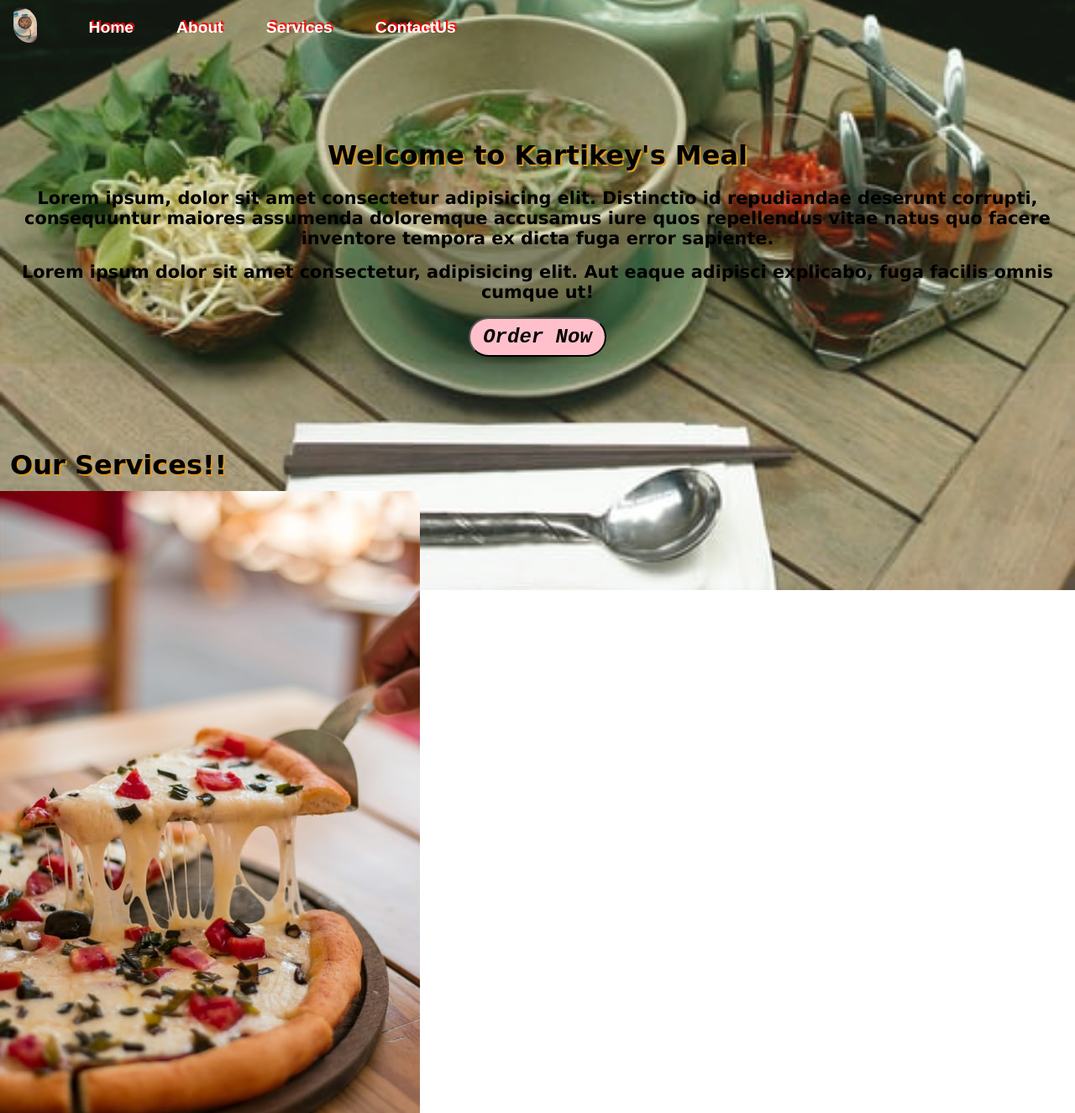
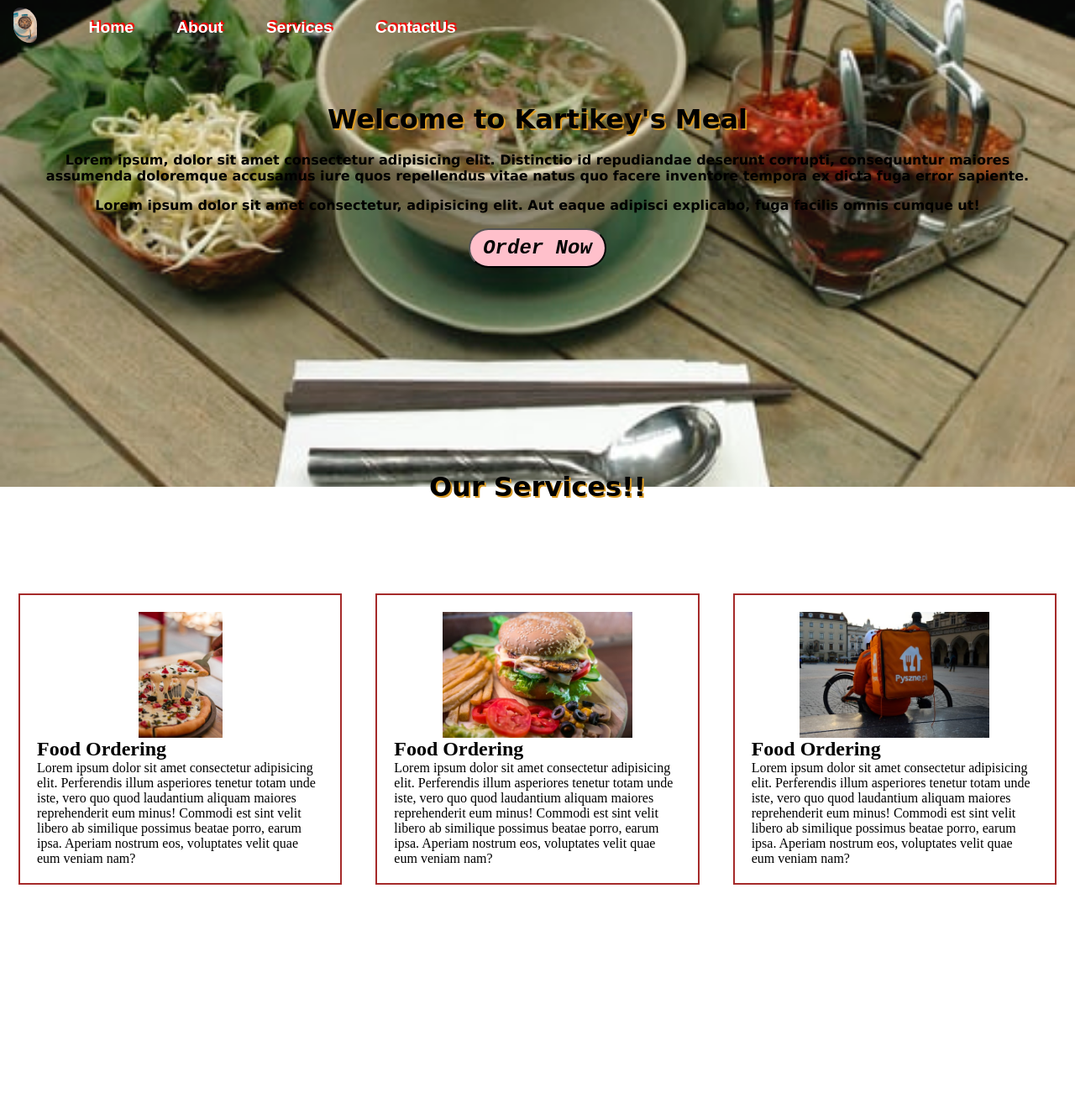
Before and after one commit to Kartikey0205/Online_Food_Ordering_Site, a plain HTML site: page index.html in a window 1280 px wide. Shown: the top 1326 px of the page at 84% size. After the commit the page ends 1056 px from the top, so only its background shows below. Drawn offline with Linux system fonts and the light colour scheme.

Commit message:
Added services section of our food ordering site!!

```diff
--- a/index.html
+++ b/index.html
@@ -39,8 +39,18 @@
 <section class="Services">
     <h1 class="heading">Our Services!!</h1>
     <div id="service_provide">
-        <div class="box">
+        <div class="box"><!--isko flex bnnna pdega-->
             <img src="img\card\pizza.jpg" alt="Pizza">
+            <h2 class="heading_inside">Food Ordering</h2>
+            <p>Lorem ipsum dolor sit amet consectetur adipisicing elit. Perferendis illum asperiores tenetur totam unde iste, vero quo quod laudantium aliquam maiores reprehenderit eum minus! Commodi est sint velit libero ab similique possimus beatae porro, earum ipsa. Aperiam nostrum eos, voluptates velit quae eum veniam nam?</p>
+        </div>
+        <div class="box"><!--isko flex bnnna pdega-->
+            <img src="img\card\fast food.jpg" alt="Burger">
+            <h2 class="heading_inside">Food Ordering</h2>
+            <p>Lorem ipsum dolor sit amet consectetur adipisicing elit. Perferendis illum asperiores tenetur totam unde iste, vero quo quod laudantium aliquam maiores reprehenderit eum minus! Commodi est sint velit libero ab similique possimus beatae porro, earum ipsa. Aperiam nostrum eos, voluptates velit quae eum veniam nam?</p>
+        </div>
+        <div class="box"><!--isko flex bnnna pdega-->
+            <img src="img\card\dilivery.jpg" alt="Delivery_boy">
             <h2 class="heading_inside">Food Ordering</h2>
             <p>Lorem ipsum dolor sit amet consectetur adipisicing elit. Perferendis illum asperiores tenetur totam unde iste, vero quo quod laudantium aliquam maiores reprehenderit eum minus! Commodi est sint velit libero ab similique possimus beatae porro, earum ipsa. Aperiam nostrum eos, voluptates velit quae eum veniam nam?</p>
         </div>
--- a/style.css
+++ b/style.css
@@ -14,13 +14,14 @@
 }
 #navbar::before{
     content: "";;
-    background-color: rgb(44 193 22 / 90%);
+    /* background-color: rgb(44 193 22 / 90%); */
+background-color: rgb(0, 0, 0);
     position: absolute;
     /* background: url("img/bg.jpg") no-repeat center center/cover; */
-    height: 100vh;
+    height: 30vh;
     width: 100vw;
     z-index: -1;
-    opacity: 0.4;
+    opacity: 0.424;
 }
 
 /* LOGO OF NAVIGATION  */
@@ -75,7 +76,7 @@ display: block;
 
 #home{
     margin: 0rem auto;
-    height: 425px;
+    height: 275px;
     padding: 1rem 1rem;
     /* border: 2px solid red; */
     display: flex;
@@ -91,10 +92,10 @@ display: block;
     content: "";;
     background: url("img/background/bg.jpg") no-repeat center center/cover;
     position: absolute;
-    height: 100vh;
+    height: 88vh;
     width: 100vw;
     z-index: -1;
-    opacity: 0.9;
+    opacity: 0.957619;
 
     padding: 0rem 0px 1rem 0px;
 }
@@ -110,7 +111,7 @@ display: block;
     padding: 6x;
     font-family: Verdana, Geneva, Tahoma, sans-serif;
     font-weight: 900;
-    font-size: 1.3rem;
+    /* font-size: 1.3rem; */
    padding: 0.5rem;
    color: rgb(0, 0, 0);
 }
@@ -131,3 +132,25 @@ display: block;
 }
 
 /*Services*/
+.Services h1{
+    text-align: center;
+    margin:11rem 0rem 6rem 0rem;
+    /* padding: 1.3rem; */
+
+}
+#service_provide{
+    margin: 2px;
+    display: flex;
+}
+#service_provide .box{
+   margin: 0px 20px;
+   padding: 20px;
+    border: 2px solid brown;
+}
+#service_provide .box img{
+   /* height: 25vh; */
+   height: 150px;
+   display: block;
+   margin: auto;
+
+}
```
